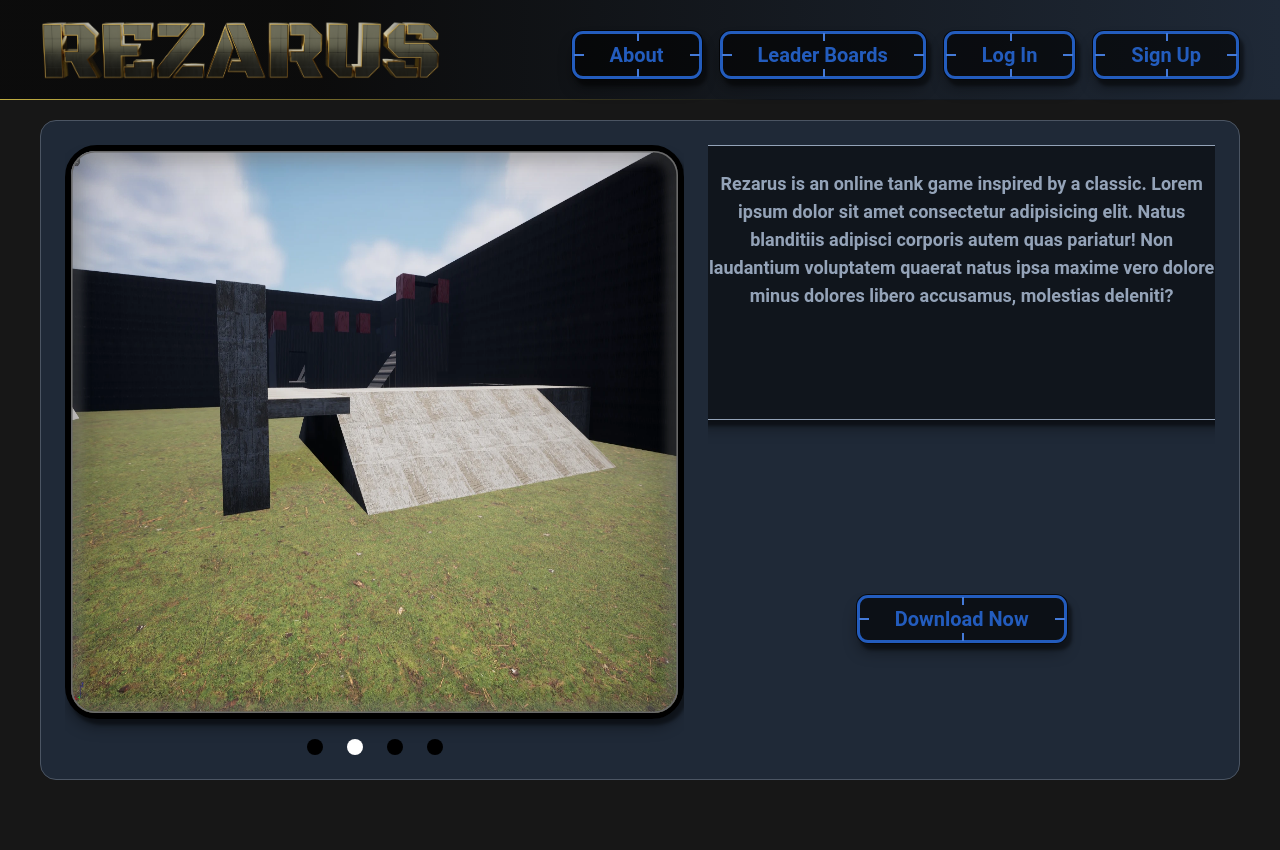
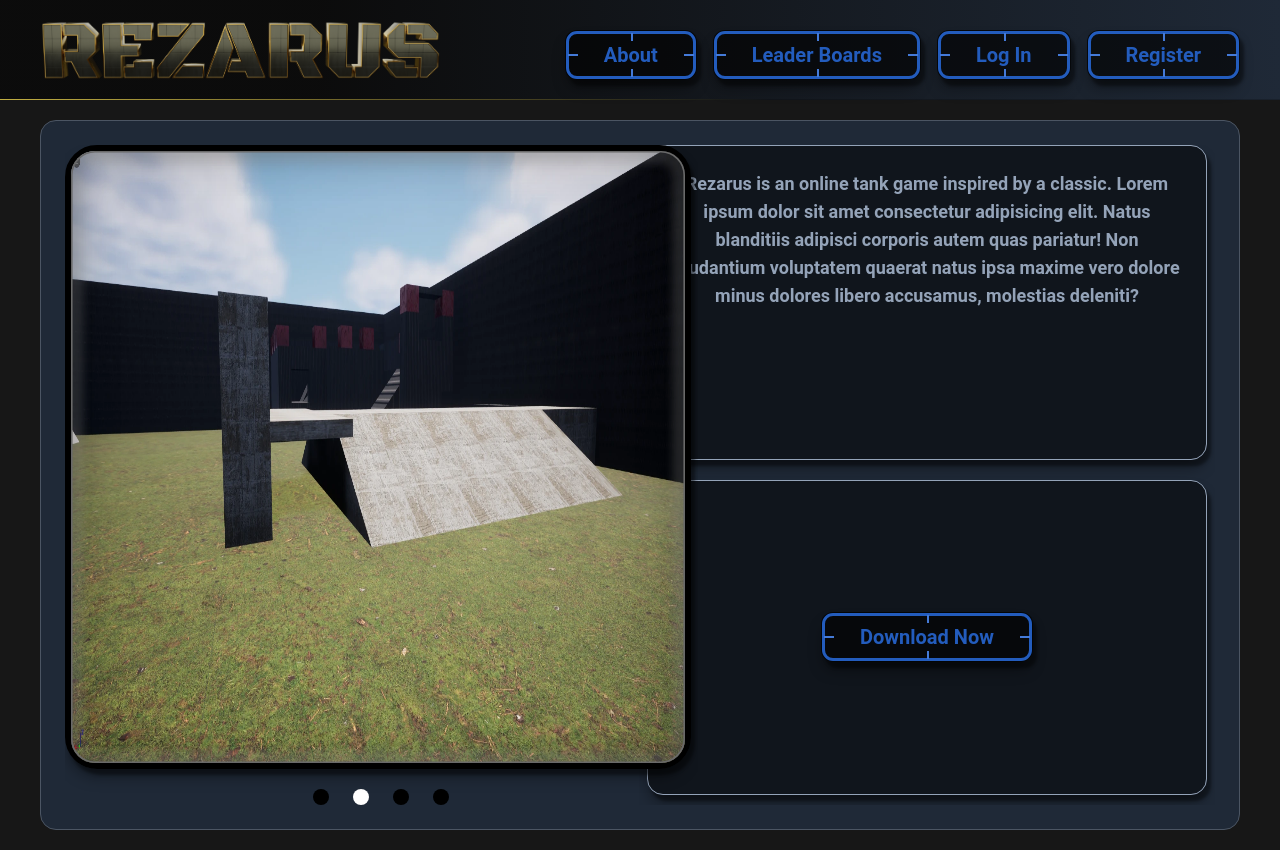
Before and after one commit to Jdub679/rezarus-main, a Next.js app: page / in a window 1280 px wide. Before the commit the page ends 800 px from the top, so only its background shows below. Built offline with nearby package versions, Linux system fonts and the light colour scheme.

Commit message:
Added styling to hero

```diff
--- /dev/null
+++ b/app/api/auth/[...nextauth]/options.ts
@@ -0,0 +1,34 @@
+import type { NextAuthOptions } from "next-auth";
+import CredentialsProvider from 'next-auth/providers/credentials';
+
+export const options: NextAuthOptions = {
+  providers: [
+    CredentialsProvider({
+      name: "Credentials",
+      credentials: {
+        username: {
+          label: "Username:",
+          type: "text",
+        },
+        password: {
+          label: "Password:",
+          type: "password"
+        }
+      },
+      async authorize(credentials, req) {
+        const res = await fetch("/endpoint", {
+          method: "POST",
+          body: JSON.stringify(credentials),
+          headers: { "Content-Type": "application/json" }
+        })
+        const user = await res.json()
+
+        if (res.ok && user) {
+          return user;
+        }
+        return null
+      }
+    })
+  ],
+
+}
--- a/app/page.tsx
+++ b/app/page.tsx
@@ -1,12 +1,11 @@
+import LoginForm from '@/components/LoginForm/LoginForm';
 import { Hero } from '@/components/index';
-import Navbar from '@/components/navbar/Navbar';
 
 export default function Home() {
 
   return (
     <>
       <Hero />
-
     </>
   )
 }
--- a/components/Download/DownloadGame.tsx
+++ b/components/Download/DownloadGame.tsx
@@ -14,7 +14,7 @@ const DownloadButton: React.FC<DownloadButtonProps> = ({ filePath, className })
       const fileName = filePath.split('/').pop();
       link.href = filePath;
 
-      link.setAttribute('download', fileName);
+      link.setAttribute('download', fileName as string);
 
       document.appendChild(link);
       link.click()
--- a/components/ImageSlide/image-slide.module.css
+++ b/components/ImageSlide/image-slide.module.css
@@ -3,7 +3,7 @@
 }
 
 .imageSlider {
-  @apply border-[6px] rounded-[2rem] border-black relative shadow-bottomshadow;
+  @apply border-[6px] rounded-[2rem] border-black relative shadow-bottomshadow w-[99%];
 }
 
 .slideDots {
--- a/components/LoginForm/LoginForm.tsx
+++ b/components/LoginForm/LoginForm.tsx
@@ -1,9 +1,12 @@
 'use client';
+import { useState } from 'react';
 import styles from './login.module.css'
-import SignInOutButton from './SignInOutButton';
 import Link from 'next/link';
 
 const LoginForm = () => {
+
+  const [ loginUserName, setLoginUserName ] = useState('');
+  const [ loginPassword, setLoginPassword ] = useState('');
 
   return (
     <>
@@ -35,18 +38,15 @@ const LoginForm = () => {
                 type="text" name="password" required
               />
             </div>
-            <div className={`${styles.buttonContainer}`}>
-              <SignInOutButton />
-            </div>
           </fieldset>
         </form>
-        <div className={`${styles.signUpContainer}`}>
+        <div className={`${styles.registerContainer}`}>
           <h4 className={`${styles.textHeader}`}>Don't have an account yet?</h4>
           <Link
             className={`${styles.text}`}
-            href={'/sign-up'}
+            href={'/register'}
             >
-            Sign up here!
+            Register here!
           </Link>
         </div>
       </div>
--- a/components/LoginForm/login.module.css
+++ b/components/LoginForm/login.module.css
@@ -12,7 +12,7 @@
 }
 
 .inputContainer {
-  @apply flex flex-col gap-1
+  @apply flex flex-col gap-1 pb-5
 }
 
 .inputText{
@@ -27,7 +27,7 @@
   @apply flex justify-center pt-2 pb-3
 }
 
-.signUpContainer {
+.registerContainer {
   @apply flex flex-col gap-1 text-center pb-2
 }
 
--- a/components/hero/Hero.tsx
+++ b/components/hero/Hero.tsx
@@ -7,7 +7,7 @@ const Hero = () => {
   const filePath = '';
 
   return (
-    <main className={`parent flex h-[700px]`}>
+    <main className={`parent flex h-[750px]`}>
       <section className={`${styles.mainContainer} flex-1`}>
         <div className={``}>
           <ImageSlide />
--- a/components/hero/hero.module.css
+++ b/components/hero/hero.module.css
@@ -1,5 +1,10 @@
+.downloadSection,
+.heroText {
+  @apply flex shadow-bottomshadow border-[1px] border-slate-400 w-[35rem] h-1/2 bg-[#0000007e] rounded-2xl
+}
+
 .mainContainer {
-  @apply grid  grid-flow-col grid-cols-[55fr,45fr] gap-6 w-full p-6 border-[1px] border-gray-600 rounded-2xl bg-gray-800;
+  @apply grid  grid-flow-col grid-cols-[55fr,45fr] w-full p-6 border-[1px] border-gray-600 rounded-2xl bg-gray-800;
 }
 
 .mainContainer > * {
@@ -7,14 +12,14 @@
 }
 
 .rightContainer {
-  @apply flex flex-col items-center gap-16 col-start-2 ;
+  @apply flex flex-col items-center gap-5 col-start-2 px-2 pb-[10px] justify-self-end;
 }
 
 .heroText {
-  @apply text-2xl xl:text-lg text-slate-400 font-semibold min-h-min rounded-2xl text-center p-6
-  bg-[#0000007e] w-[35rem] h-1/2 shadow-bottomshadow border-[1px] border-slate-400
+  @apply text-2xl xl:text-lg text-slate-400 font-semibold min-h-min text-center p-6
+
 }
 
 .downloadSection {
-  @apply flex justify-center items-center h-1/2 w-full;
+  @apply justify-center items-center;
 }
--- a/constants/index.ts
+++ b/constants/index.ts
@@ -12,7 +12,7 @@ export const navLinks = [
     title: "Log In"
   },
   {
-    id: "sign-up",
-    title: "Sign Up"
+    id: "register",
+    title: "Register"
   },
 ]
```
